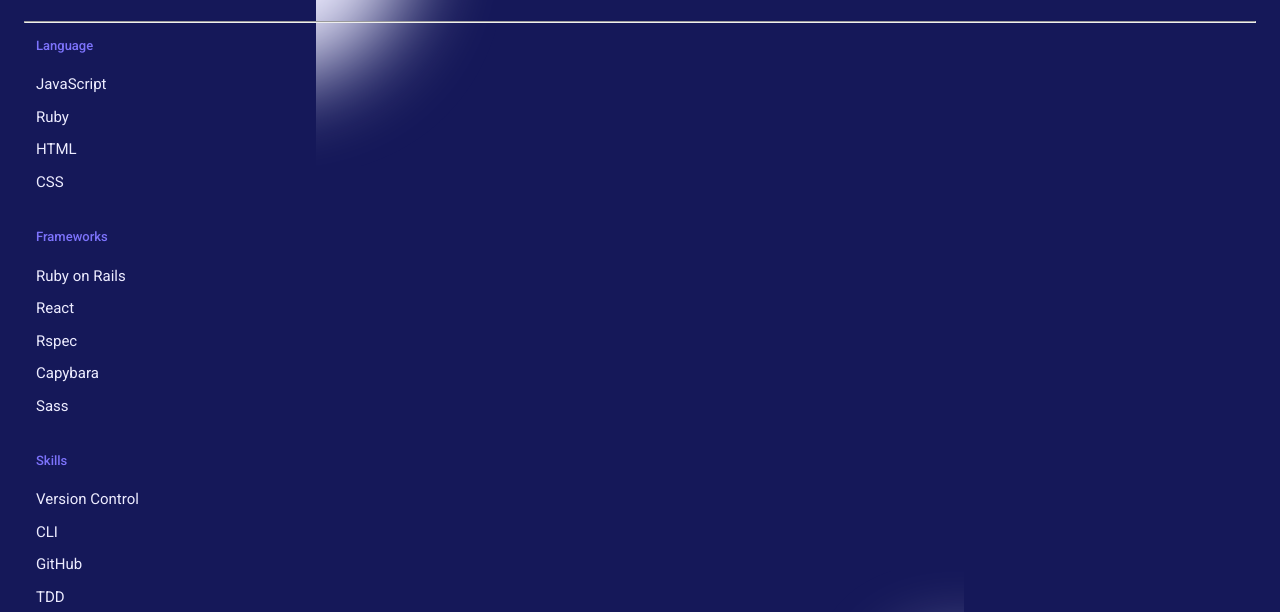
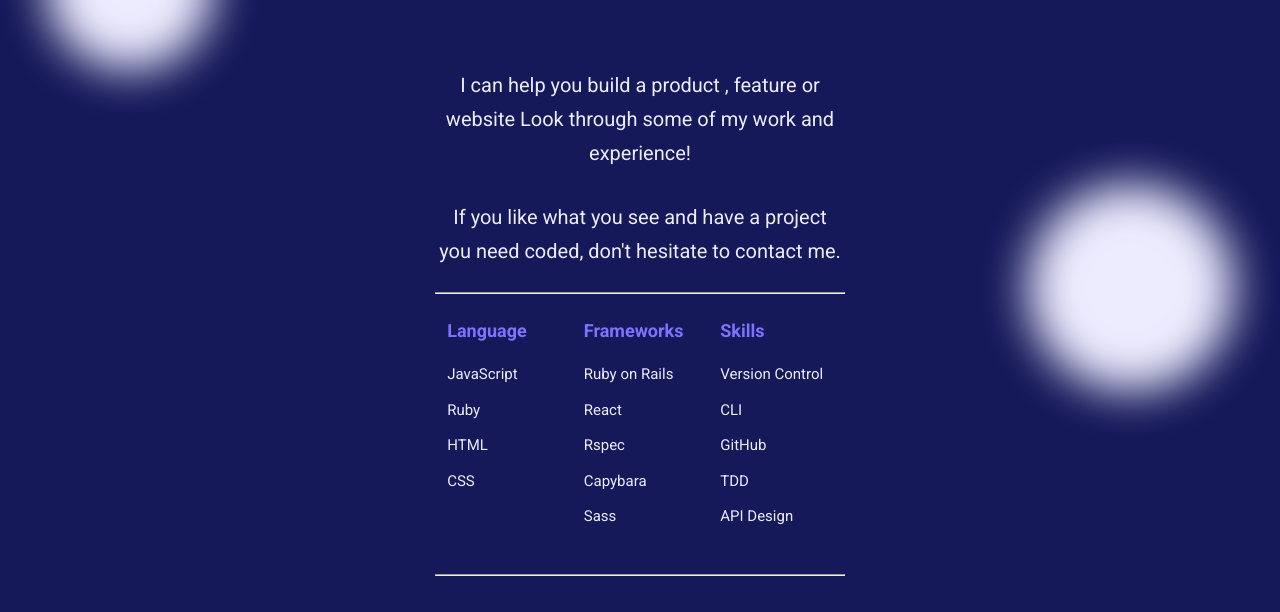
Before and after one commit to sahlminkok/sahal-portfolio, a website: page index.html in a window 1280 px wide. Shown: the part 360-972 px from the top of the page. Drawn offline with Linux system fonts and the light colour scheme.

Commit message:
Add styling for tech stack desktop version

```diff
--- a/assets/styles/components/_tech_stack.scss
+++ b/assets/styles/components/_tech_stack.scss
@@ -23,3 +23,19 @@
     width: 100%;
   }
 }
+
+@media screen and (min-width: 48em) {
+  .tech-stack {
+    width: 100% !important;
+
+    &-header {
+      font-size: 1.8rem;
+      font-weight: 700;
+      line-height: 29.333px;
+    }
+
+    li:not(:first-child) {
+      line-height: 28.444px;
+    }
+  }
+}
```
Also changed, not shown: assets/styles/style.css.
